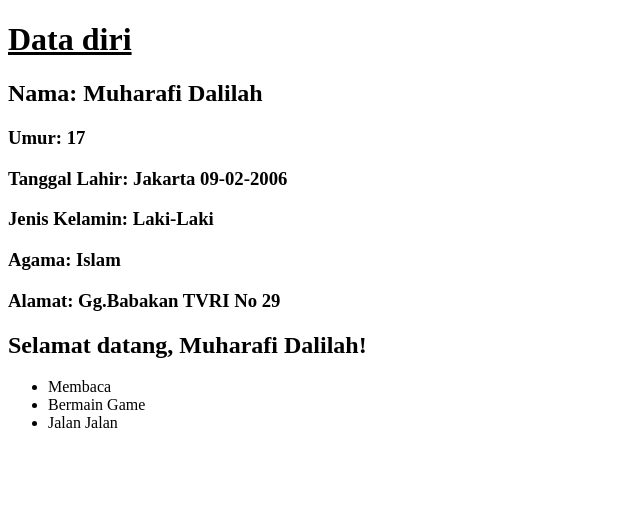
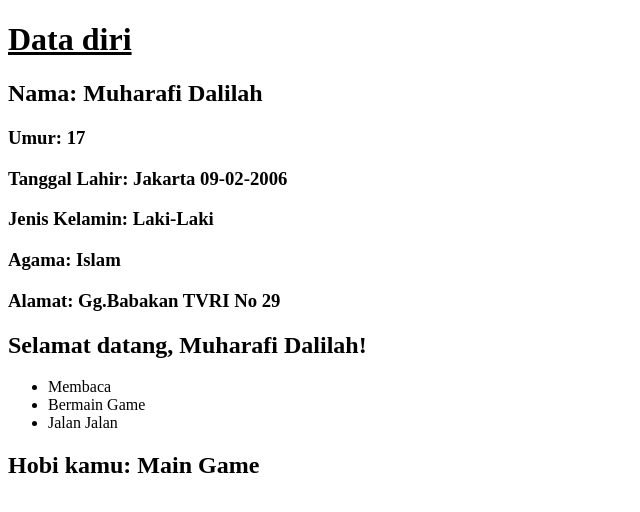
Before and after one commit to KuroKitsune9/kamis-20-7-2023, a Vue app: page / in a window 1280 px wide. Shown: the top 512 px of the page, without its empty margins (0-640 px from the left). Built offline with nearby package versions, Linux system fonts and the light colour scheme.

Commit message:
update ke 6

```diff
--- a/src/App.vue
+++ b/src/App.vue
@@ -2,16 +2,18 @@
   <div>
     <h1><u>Data diri</u></h1>
     <my-component nama="Muharafi Dalilah" umur="17" TTL="Jakarta 09-02-2006" Kelamin="Laki-Laki" agama="Islam" Alamat="Gg.Babakan TVRI No 29"></my-component>
-
+    <Hobi hobi="Main Game"></Hobi>
   </div>
 </template>
 
 <script>
 import MyComponent from './MyComponent.vue';
+import Hobi from './Hobi.Vue';
 
 export default{
   components:{
-    MyComponent
+    MyComponent,
+    Hobi
   }
 }
 </script>
--- /dev/null
+++ b/src/Hobi.vue
@@ -0,0 +1,11 @@
+<template>
+    <div>
+        <h2>Hobi kamu: {{ hobi }}</h2>
+    </div>
+</template>
+
+<script>
+    export default{
+        props: ['hobi'],
+    }
+</script>
```
